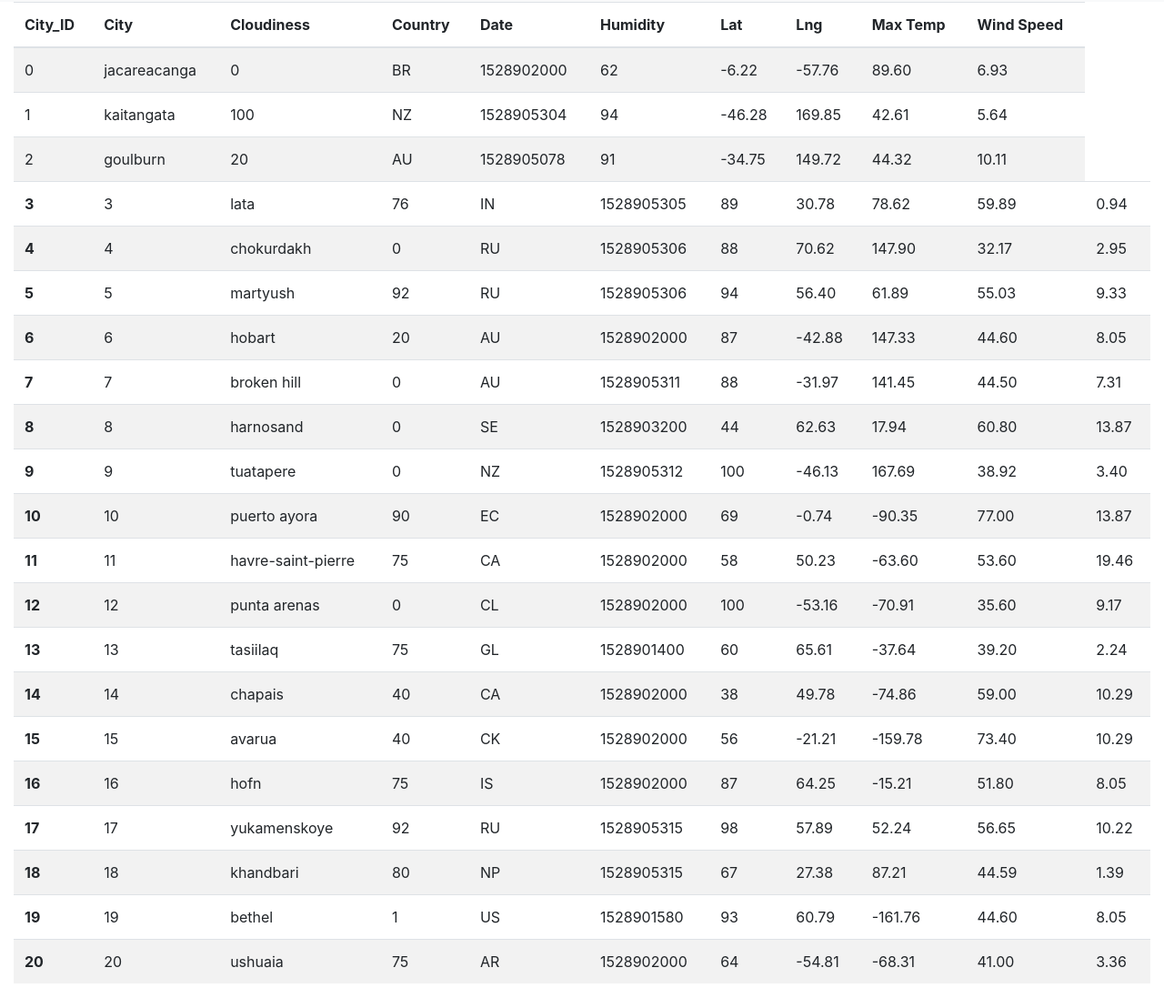
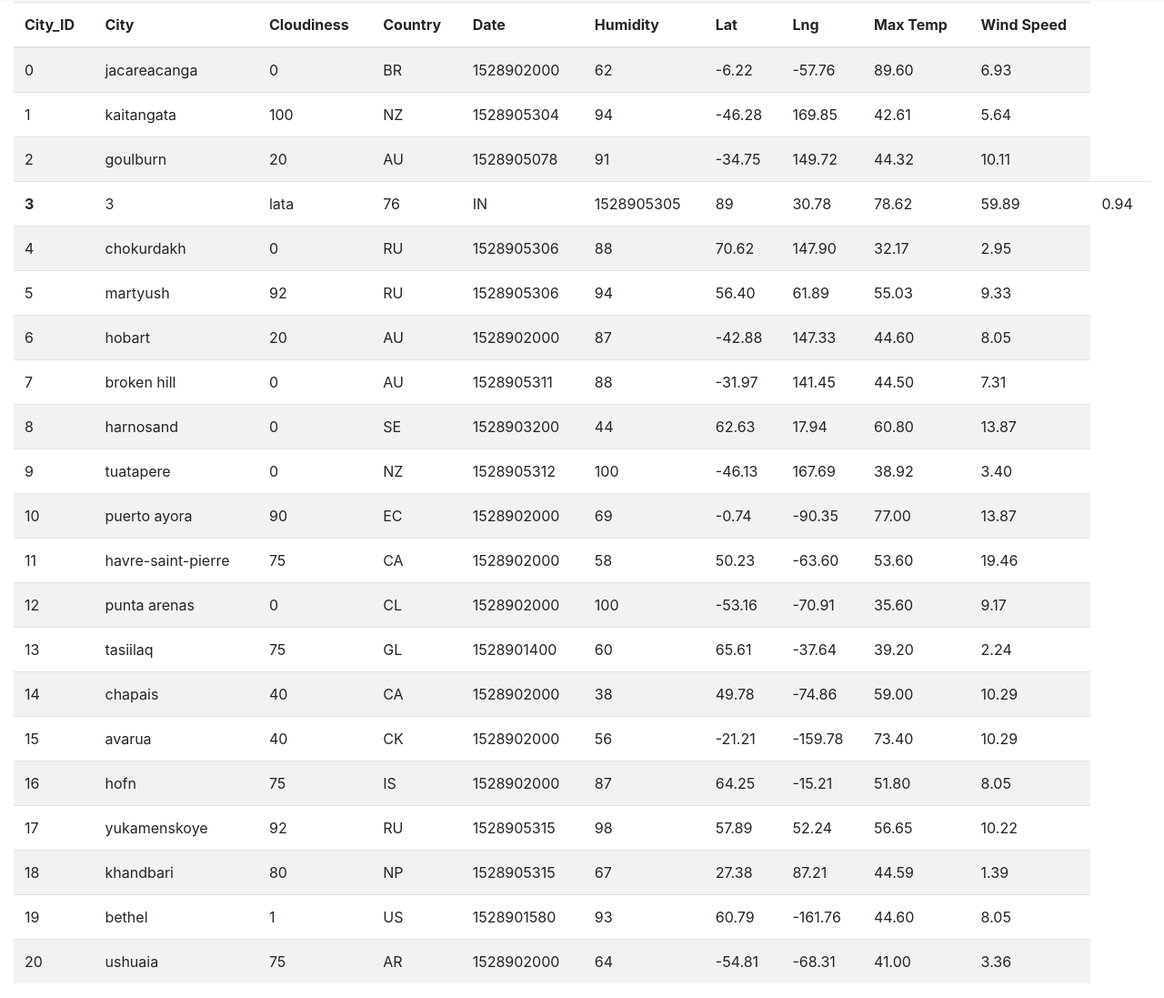
Before and after one commit to h612/Web-Design-Challenge, a plain HTML site: page data.html in a window 1280 px wide. Shown: the part 94-1191 px from the top of the page at 91% size. Drawn offline with nearby package versions, Linux system fonts and the light colour scheme.

Commit message:
Update data.html

```diff
--- a/data.html
+++ b/data.html
@@ -129,7 +129,7 @@
                   <td>0.94</td>
                 </tr>
                 <tr>
-                  <th>4</th>
+
                   <td>4</td>
                   <td>chokurdakh</td>
                   <td>0</td>
@@ -142,7 +142,7 @@
                   <td>2.95</td>
                 </tr>
                 <tr>
-                  <th>5</th>
+
                   <td>5</td>
                   <td>martyush</td>
                   <td>92</td>
@@ -155,7 +155,7 @@
                   <td>9.33</td>
                 </tr>
                 <tr>
-                  <th>6</th>
+
                   <td>6</td>
                   <td>hobart</td>
                   <td>20</td>
@@ -168,7 +168,6 @@
                   <td>8.05</td>
                 </tr>
                 <tr>
-                  <th>7</th>
                   <td>7</td>
                   <td>broken hill</td>
                   <td>0</td>
@@ -181,7 +180,6 @@
                   <td>7.31</td>
                 </tr>
                 <tr>
-                  <th>8</th>
                   <td>8</td>
                   <td>harnosand</td>
                   <td>0</td>
@@ -194,7 +192,6 @@
                   <td>13.87</td>
                 </tr>
                 <tr>
-                  <th>9</th>
                   <td>9</td>
                   <td>tuatapere</td>
                   <td>0</td>
@@ -207,7 +204,6 @@
                   <td>3.40</td>
                 </tr>
                 <tr>
-                  <th>10</th>
                   <td>10</td>
                   <td>puerto ayora</td>
                   <td>90</td>
@@ -220,7 +216,6 @@
                   <td>13.87</td>
                 </tr>
                 <tr>
-                  <th>11</th>
                   <td>11</td>
                   <td>havre-saint-pierre</td>
                   <td>75</td>
@@ -233,7 +228,6 @@
                   <td>19.46</td>
                 </tr>
                 <tr>
-                  <th>12</th>
                   <td>12</td>
                   <td>punta arenas</td>
                   <td>0</td>
@@ -246,7 +240,6 @@
                   <td>9.17</td>
                 </tr>
                 <tr>
-                  <th>13</th>
                   <td>13</td>
                   <td>tasiilaq</td>
                   <td>75</td>
@@ -259,7 +252,6 @@
                   <td>2.24</td>
                 </tr>
                  <tr>
-                  <th>14</th>
                   <td>14</td>
                   <td>chapais</td>
                   <td>40</td>
@@ -272,7 +264,6 @@
                   <td>10.29</td>
                 </tr>
                 <tr>
-                  <th>15</th>
                   <td>15</td>
                   <td>avarua</td>
                   <td>40</td>
@@ -285,7 +276,6 @@
                   <td>10.29</td>
                 </tr>
                  <tr>
-                  <th>16</th>
                   <td>16</td>
                   <td>hofn</td>
                   <td>75</td>
@@ -298,7 +288,6 @@
                   <td>8.05</td>
                 </tr>
                 <tr>
-                  <th>17</th>
                   <td>17</td>
                   <td>yukamenskoye</td>
                   <td>92</td>
@@ -311,7 +300,6 @@
                   <td>10.22</td>
                 </tr>
                 <tr>
-                  <th>18</th>
                   <td>18</td>
                   <td>khandbari</td>
                   <td>80</td>
@@ -324,7 +312,6 @@
                   <td>1.39</td>
                 </tr>
                 <tr>
-                  <th>19</th>
                   <td>19</td>
                   <td>bethel</td>
                   <td>1</td>
@@ -337,7 +324,6 @@
                   <td>8.05</td>
                 </tr>
                 <tr>
-                  <th>20</th>
                   <td>20</td>
                   <td>ushuaia</td>
                   <td>75</td>
```
